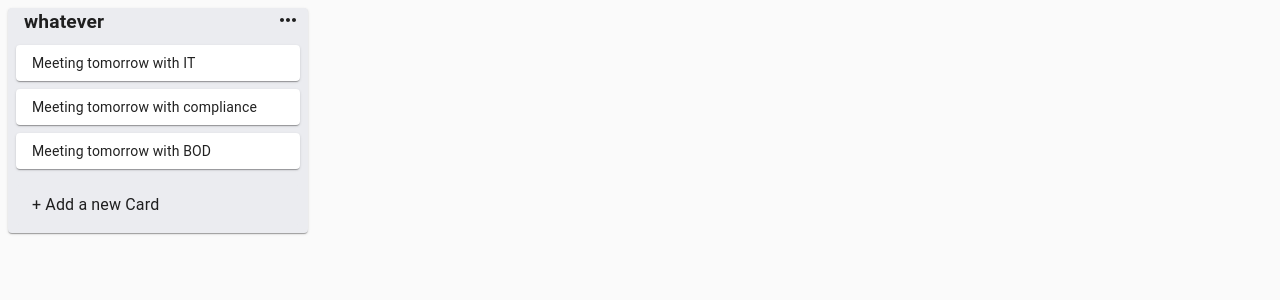
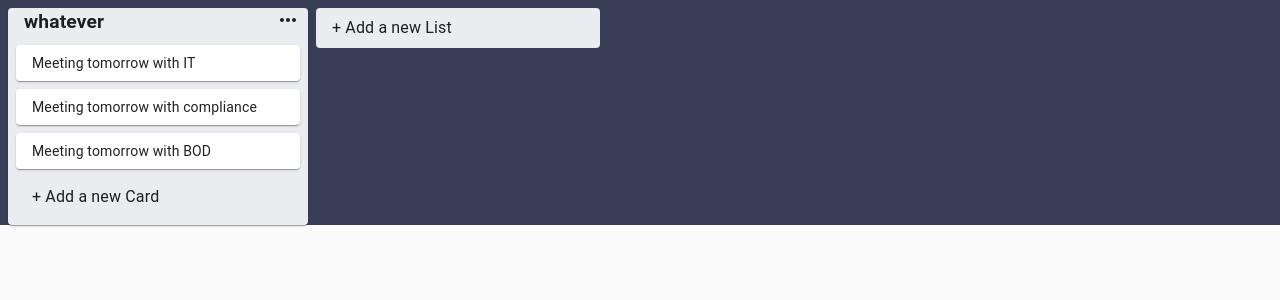
Before and after one commit to AlbertCos/Reto3, a React (Create React App) app: page / in a window 1280 px wide. Shown: the top 300 px of the page. Built offline with nearby package versions, Linux system fonts and the light colour scheme.

Commit message:
Added new list function

```diff
--- a/src/App.js
+++ b/src/App.js
@@ -3,9 +3,23 @@ import {v4 as uuid} from "uuid";
 import List from "./components/List";
 import store from "./components/utils/store";
 import storeApi from "./components/utils/storeApi";
+import InputContainer from "./components/Input/InputContainer";
+import{makeStyles} from "@material-ui/core/styles";
+
+
+const useStyle = makeStyles((theme)=>({
+  root:{
+    display:"flex",
+    minheight:"100vh",
+    background:"#383e56",
+  }
+}));
+
+
 
 export default function App(){
   const [data,setData]=useState(store);
+  const classes = useStyle();
   const  addMoreCard = (title,listId) =>{
 
     //Generating the unique ID for each card
@@ -29,13 +43,15 @@ export default function App(){
 
   return(
     <storeApi.Provider value={{addMoreCard}}>
-    <div>
+    <div className = {classes.root}>
+
       {data.listIds.map((listId)=>{
 
       const list = data.lists[listId];
       return <List list={list} key={listId}/>;
 
       })}
+      <InputContainer type="list"/>
     </div>
     </storeApi.Provider>
   );
--- a/src/components/Input/InputCard.js
+++ b/src/components/Input/InputCard.js
@@ -27,28 +27,40 @@ const useStyle = makeStyles((theme)=>({
     }
 }));
 
-export default function InputCard({setOpen, listId}) {
+export default function InputCard({setOpen, listId, type}) {
     const classes = useStyle();
     const {addMoreCard} = useContext(storeApi);
-    const [cardTitle, setcardTitle] = useState("");
+    const [title, setTitle] = useState("");
 
     const handleOnChange =(e) =>{
-        setcardTitle(e.target.value);
+        setTitle(e.target.value);
     };
     const handleBtnConfirm = () =>{
-        addMoreCard(cardTitle,listId);
-        setOpen(false);
+        if(type==="card"){
+            addMoreCard(title,listId);
+            //clean the title wrote, from the input tag.
+            setTitle("");
+            setOpen(false);
+        }
+        else{
+            addMoreList(title);
+        }
+
     };
+    //close and clean the tag when no active
+
 
     return (
         <div>
             <div >
             <Paper className={classes.card}>
-                <InputBase onChange={handleOnChange} multiline onBlur={()=>setOpen(false)} fullWidth inputProps={{className:classes.input,}} value={cardTitle} placeholder="Enter the card title..."/>
+                <InputBase onChange={handleOnChange} multiline onBlur={()=>setOpen(false)} fullWidth inputProps={{className:classes.input,}} value={title} placeholder={type === 'card' ? "Enter the card title...":"Enter the list title..."}/>
             </Paper>
             </div>
             <div className={classes.confirm}>
-                <Button className={classes.btnConfirm} onClick={handleBtnConfirm}>+ Add Card</Button>
+                <Button className={classes.btnConfirm} onClick={handleBtnConfirm}>
+                    {type === "card" ? "+ Add Card" : "+ Add List" }
+                </Button>
                 <IconButton onClick={()=>setOpen(false)} ><ClearIcon/></IconButton>
             </div>
         </div>
--- a/src/components/Input/InputContainer.js
+++ b/src/components/Input/InputContainer.js
@@ -5,7 +5,8 @@ import InputCard from './InputCard';
 
 const useStyle = makeStyles((theme)=>({
     root:{
-        marginTop:theme.spacing(2),
+        width: '300px',
+        marginTop:theme.spacing(1),
     },
     addCard:{
         padding:theme.spacing(1,1,1,2),
@@ -17,18 +18,18 @@ const useStyle = makeStyles((theme)=>({
     },
 }));
 
-export default function InputContainer({listId}) {
+export default function InputContainer({listId, type}) {
     const classes = useStyle ();
     const [open,setOpen] = useState(false)
     return (
         <div className={classes.root}>
             <Collapse in={open}>
-            <InputCard setOpen={setOpen} listId={listId}/>
+            <InputCard setOpen={setOpen} listId={listId} type={type}/>
             </Collapse>
             <Collapse in={!open}>
             <Paper className={classes.addCard} elevation={0} onClick={()=>setOpen(!open)}>
                 <Typography>
-                + Add a new Card
+                {type === "card"? "+ Add a new Card" : "+ Add a new List"}
                 </Typography>
             </Paper>
             </Collapse>
--- a/src/components/List.js
+++ b/src/components/List.js
@@ -24,7 +24,7 @@ export default function List ({list}) {
                 {list.cards.map((card)=>(
                     <Card key={card.id} card={card}/>
                 ))}
-                <InputContainer listId={list.id}/>
+                <InputContainer listId={list.id} type="card"/>
             </Paper>
         </div>
     );
```
